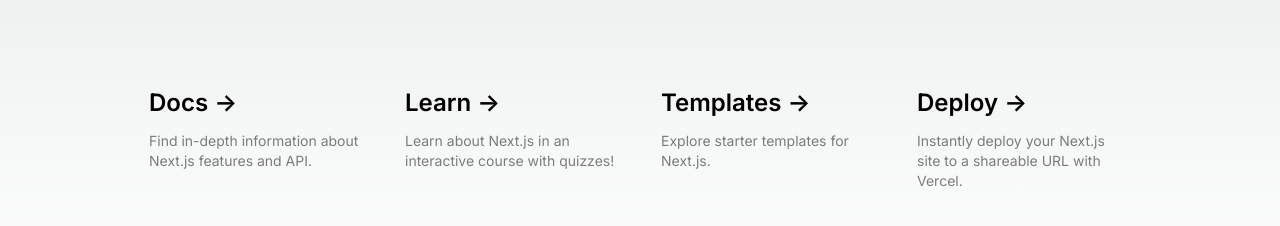
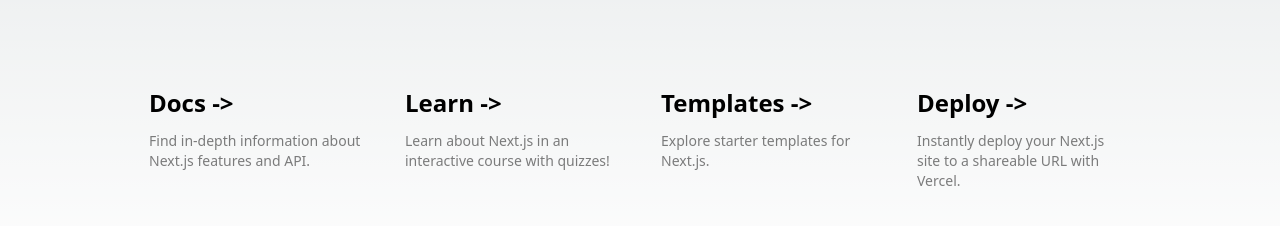
Before and after one commit to leighdahlin/portfolio-2.0, a Next.js app in the folder portfolio-2.0/: page / in a window 1280 px wide. Shown: the part 496-722 px from the top of the page. Built offline with nearby package versions, Linux system fonts and the light colour scheme.

Commit message:
update layout

```diff
--- a/portfolio-2.0/src/app/layout.tsx
+++ b/portfolio-2.0/src/app/layout.tsx
@@ -1,22 +1,20 @@
-import type { Metadata } from 'next'
-import { Inter } from 'next/font/google'
-import './globals.css'
-
-const inter = Inter({ subsets: ['latin'] })
+import React from 'react';
+import type { Metadata } from 'next';
+import './globals.css';
 
 export const metadata: Metadata = {
-  title: 'Create Next App',
-  description: 'Generated by create next app',
-}
+  title: 'Leigh Dahlin',
+  description: 'Website Freelancer',
+};
 
 export default function RootLayout({
   children,
 }: {
-  children: React.ReactNode
+  children: React.ReactNode;
 }) {
   return (
     <html lang="en">
-      <body className={inter.className}>{children}</body>
+      <body>{children}</body>
     </html>
-  )
+  );
 }
```
